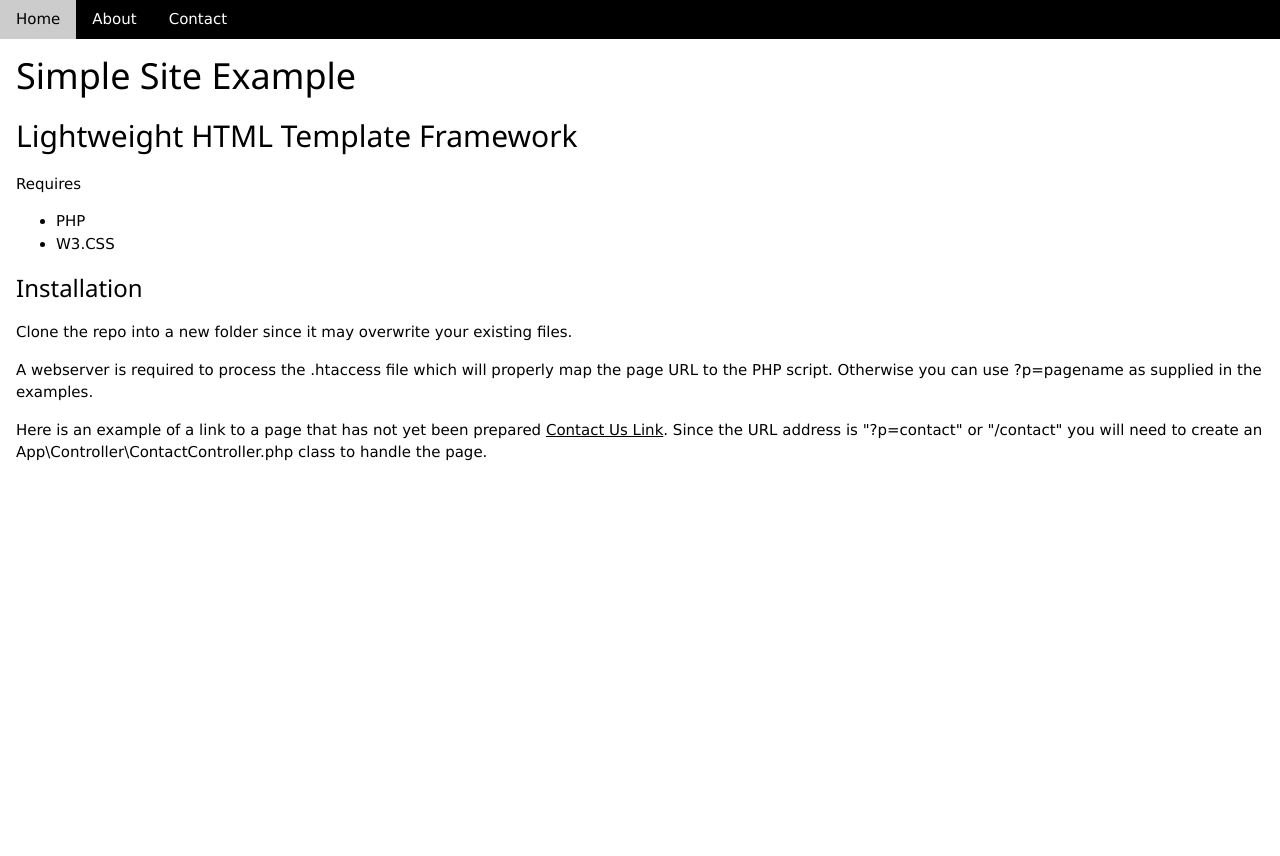
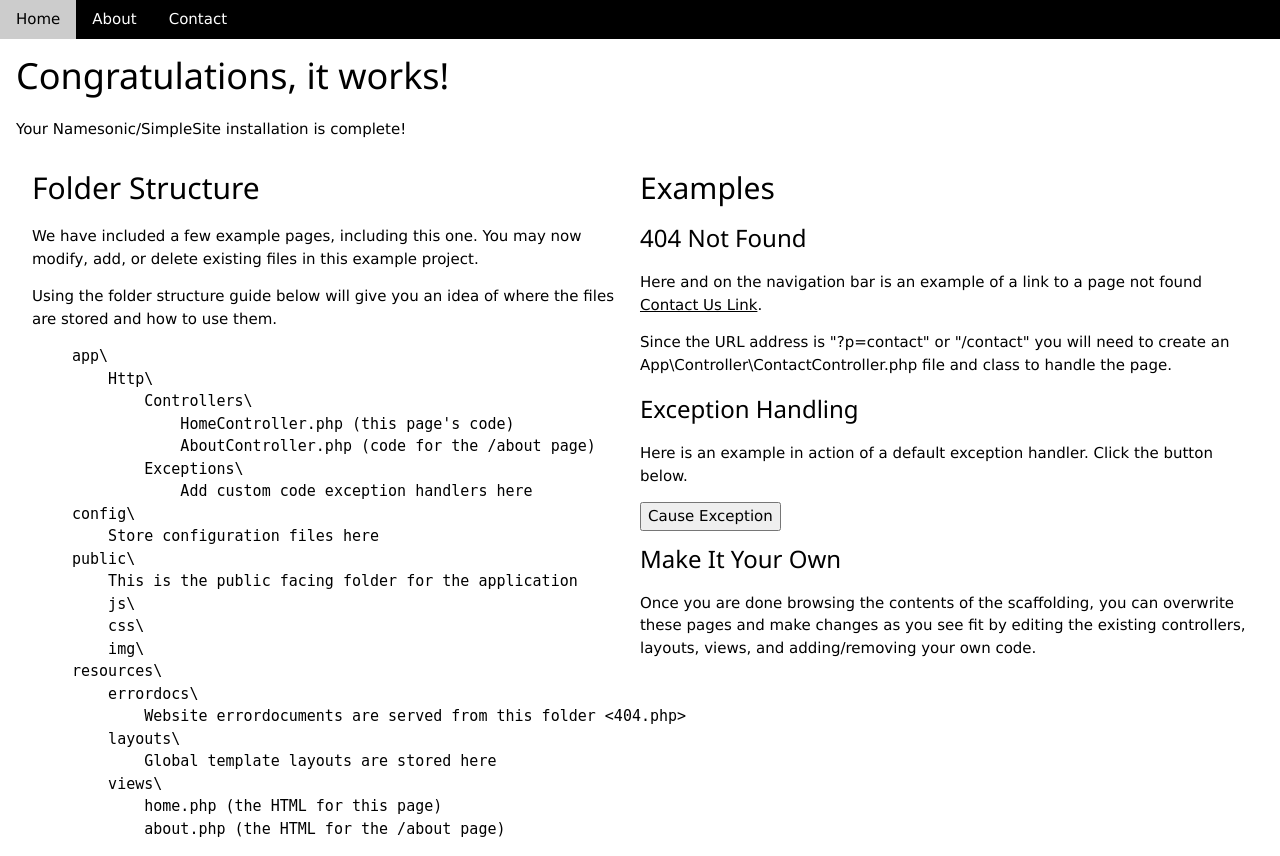
Before and after one commit to Namesonic/simple-site, a PHP site: page / in a window 1280 px wide. Before the commit the page ends 461 px from the top, so only its background shows below. Run offline with PHP 8.4, Linux system fonts and the light colour scheme.

Commit message:
Creates SimpleSite(Framework) namespace and refactors code into /src folder for eventual removal Improves example site layout and page content Adds Readme.md/homepage content

```diff
--- a/app/Http/Controllers/Controller.php
+++ b/app/Http/Controllers/Controller.php
@@ -2,9 +2,11 @@
 
 namespace App\Http\Controllers;
 
-class Controller {
-    private $controllerName;
+use SimpleSite\Http\Controllers\Controller as SimpleSiteController;
 
-    public function __construct() {
+class Controller extends SimpleSiteController{
+    public function __construct()
+    {
+        parent::__construct();
     }
 }
--- a/app/Http/Controllers/HomeController.php
+++ b/app/Http/Controllers/HomeController.php
@@ -2,7 +2,7 @@
 
 namespace App\Http\Controllers;
 
-use App\View\View;
+use SimpleSite\View\View;
 
 class HomeController extends Controller {
 
@@ -12,6 +12,10 @@ class HomeController extends Controller {
 
     public function handle(): View
     {
+        if (isset($_POST['exception'])) {
+            throw new \Exception('User wanted this');
+        }
+
         return view('home')->setTitle('Example', true);
     }
 }
--- a/app/Http/Exceptions/ExceptionHandler.php
+++ /dev/null
@@ -1,11 +0,0 @@
-<?php
-
-namespace App\Http\Exceptions;
-
-class ExceptionHandler {
-
-    public function handle(\Exception $e): void
-    {
-        print "<b>Caught Exception</b> > " . $e->getMessage();
-    }
-}
--- /dev/null
+++ b/app/Http/Exceptions/Handler.php
@@ -0,0 +1,12 @@
+<?php
+
+namespace App\Http\Exceptions;
+
+use SimpleSite\Http\Exceptions\Handler as SimpleSiteHandler;
+
+class Handler extends SimpleSiteHandler {
+    public function handle(\Exception $e):void {
+        // Remove parent call to handle exceptions yourself
+        parent::handle($e);
+    }
+}
--- a/app/Http/Kernel.php
+++ b/app/Http/Kernel.php
@@ -1,48 +1,11 @@
 <?php
 namespace App\Http;
 
-use App\View\Template;
-use App\View\View;
+use SimpleSite\Kernel as SimpleSiteKernel;
 
-class Kernel {
-
-    public function handle(): void
+class Kernel extends SimpleSiteKernel {
+    public function __construct()
     {
-        // Load the current page/controller
-        if (isset($_REQUEST['p'])) {
-            $page = $_REQUEST['p'];
-        } else {
-            $page = 'home';
-        }
-
-        if (preg_match('/^\w+$/', $page)) {
-            $controllerName = 'App\\Http\\Controllers\\' . ucfirst($page) . "Controller";
-
-            // Look for matching class?
-            if (class_exists("$controllerName")) {
-                $pageController = new $controllerName;
-
-                // Run the controller handle method
-                /** @var View $view */
-                $view = $pageController->handle();
-
-                // Load the prepared view / replace params
-                $view->load();
-                $view->replaceParams();
-
-                // Create a template with the prepared view
-                $template = new Template($view);
-
-                // Output the template
-                echo $template->render();
-            } else {
-                header("HTTP/1.0 404 Not Found");
-                print file_get_contents('../resources/errordocs/404.php');
-                // print "Requested page not found (Missing Controller $controllerName)";
-            }
-        } else {
-            header("HTTP/1.0 400 Bad Request");
-            print file_get_contents('../resources/errordocs/400.php');
-        }
+        parent::__construct(__NAMESPACE__);
     }
 }
--- a/composer.json
+++ b/composer.json
@@ -13,6 +13,9 @@
     "php": ">=8.1"
   },
   "autoload": {
-    "psr-4": {"App\\": "app/"}
+    "psr-4": {
+      "App\\": "app/",
+      "SimpleSite\\": "src/"
+    }
   }
 }
--- a/config/app.php
+++ b/config/app.php
@@ -1,15 +1,10 @@
 <?php
 
-use App\Http\Exceptions\ExceptionHandler;
-
-ini_set('display_errors', true);
-ini_set('display_startup_errors', true);
-error_reporting(E_ALL);
-
-const BASE_PATH = __DIR__;
-
-$handler = new ExceptionHandler();
-set_exception_handler([$handler, 'handle']);
+use App\Http\Exceptions\Handler;
 
 const SITE_NAME = 'SimpleSite';
 const SITE_DESCRIPTION = 'Small (m)VC PHP Framework';
+
+// Setup exception handler
+$handler = new Handler();
+set_exception_handler([$handler, 'handle']);
--- a/public/index.php
+++ b/public/index.php
@@ -1,7 +1,9 @@
 <?php
 
 use App\Http\Kernel;
-use App\View\View;
+use SimpleSite\View\View;
+
+session_start();
 
 require '../vendor/autoload.php';
 require '../config/app.php';
--- a/resources/views/about.php
+++ b/resources/views/about.php
@@ -7,14 +7,18 @@
         Variables should populate here from the controller:
     </p>
 
+    <form action="?p=about" method="post">
+
         <blockquote>
             <p>
                 Another: {{ another }}
             </p>
 
             <p>
-            Random Num: {{ random }}
+                Your Page Count: {{ random }} <button class="" name="reset">Reset Counter</button>
             </p>
         </blockquote>
 
+    </form>
+
 </div>
--- a/resources/views/home.php
+++ b/resources/views/home.php
@@ -1,30 +1,83 @@
 <div class="w3-container">
-    <h1>
-        Simple Site Example
-    </h1>
 
-    <h2>
-        Lightweight HTML Template Framework
-    </h2>
+    <h1>Congratulations, it works!</h1>
 
-    <p>
-        Requires
-    </p>
+    <p>Your Namesonic/SimpleSite installation is complete!</p>
 
-    <ul>
-        <li>PHP</li>
-        <li>W3.CSS</li>
-    </ul>
+    <div class="w3-container">
+        <div class="w3-row">
+            <div class="w3-half">
 
-    <h3>Installation</h3>
+                <h2>Folder Structure</h2>
 
-    <p>Clone the repo into a new folder since it may overwrite your existing files.</p>
+                <p>
+                    We have included a few example pages, including this one.  You may now modify, add, or delete
+                    existing files in this example project.
+                </p>
 
-    <p>
-        A webserver is required to process the .htaccess file which will properly map the page URL to the PHP script.  Otherwise you can use ?p=pagename as supplied in the examples.
-    </p>
+                <p>
+                    Using the folder structure guide below will give you an idea of where the files are stored and
+                    how to use them.
+                </p>
 
-    <p>
-        Here is an example of a link to a page that has not yet been prepared <a href="?p=contact">Contact Us Link</a>.  Since the URL address is "?p=contact" or "/contact" you will need to create an App\Controller\ContactController.php class to handle the page.
-    </p>
+                <blockquote>
+<pre>
+app\
+    Http\
+        Controllers\
+            HomeController.php (this page's code)
+            AboutController.php (code for the /about page)
+        Exceptions\
+            Add custom code exception handlers here
+config\
+    Store configuration files here
+public\
+    This is the public facing folder for the application
+    js\
+    css\
+    img\
+resources\
+    errordocs\
+        Website errordocuments are served from this folder <404.php>
+    layouts\
+        Global template layouts are stored here
+    views\
+        home.php (the HTML for this page)
+        about.php (the HTML for the /about page)
+</pre>
+                </blockquote>
+
+            </div>
+            <div class="w3-half">
+
+                <h2>Examples</h2>
+
+                <h3>404 Not Found</h3>
+                <p>
+                    Here and on the navigation bar is an example of a link to a page not found <a href="?p=contact">Contact Us Link</a>.
+                </p>
+
+                <p>
+                    Since the URL address is "?p=contact" or "/contact" you will need to create an App\Controller\ContactController.php file and class to handle the page.
+                </p>
+
+                <h3>Exception Handling</h3>
+
+                <p>
+                    Here is an example in action of a default exception handler.  Click the button below.
+                </p>
+
+                <form action="" method="post">
+                    <button name="exception" value="1">Cause Exception</button>
+                </form>
+
+                <h3>Make It Your Own</h3>
+
+                <p>
+                    Once you are done browsing the contents of the scaffolding,  you can overwrite these pages and make
+                    changes as you see fit by editing the existing controllers, layouts, views, and adding/removing your own code.
+                </p>
+            </div>
+        </div>
+    </div>
 </div>
--- /dev/null
+++ b/src/Http/Controllers/Controller.php
@@ -0,0 +1,7 @@
+<?php
+
+namespace SimpleSite\Http\Controllers;
+
+class Controller {
+    public function __construct() {}
+}
--- /dev/null
+++ b/src/Http/Exceptions/Handler.php
@@ -0,0 +1,16 @@
+<?php
+
+namespace SimpleSite\Http\Exceptions;
+
+class Handler {
+    public function handle(\Exception $e): void
+    {
+        print "<b>Uncaught Exception</b> > " . $e->getMessage() . "<br>";
+        print "<blockquote>";
+        print "<b>File:</b> " . $e->getFile() . " on line #{$e->getLine()}<br>";
+        print "<p><b>Trace:</b>";
+        print "<pre>{$e->getTraceAsString()}</pre>";
+        print "</p>";
+        print "</blockquote>";
+    }
+}
--- /dev/null
+++ b/src/Kernel.php
@@ -0,0 +1,58 @@
+<?php
+namespace SimpleSite;
+
+use SimpleSite\View\Template;
+use SimpleSite\View\View;
+
+class Kernel {
+
+    private string $namespace;
+
+    public function __construct($namespace)
+    {
+        !$namespace && die('Id like to know your namespace please');
+        $this->namespace = $namespace;
+
+        require (__DIR__ . '/bootstrap/index.php');
+    }
+
+    public function handle(): void
+    {
+        // Load the current page/controller
+        if (isset($_REQUEST['p'])) {
+            $page = $_REQUEST['p'];
+        } else {
+            $page = 'home';
+        }
+
+        if (preg_match('/^\w+$/', $page)) {
+            $controllerName = $this->namespace . '\\Controllers\\' . ucfirst($page) . "Controller";
+
+            // Look for matching class?
+            if (class_exists("$controllerName")) {
+                $pageController = new $controllerName;
+
+                // Run the controller handle method
+                /** @var View $view */
+                $view = $pageController->handle();
+
+                // Load the prepared view / replace params
+                $view->load();
+                $view->replaceParams();
+
+                // Create a template with the prepared view
+                $template = new Template($view);
+
+                // Output the template
+                echo $template->render();
+            } else {
+                header("HTTP/1.0 404 Not Found");
+                print file_get_contents('../resources/errordocs/404.php');
+                // print "Requested page not found (Missing Controller $controllerName)";
+            }
+        } else {
+            header("HTTP/1.0 400 Bad Request");
+            print file_get_contents('../resources/errordocs/400.php');
+        }
+    }
+}
--- a/app/View/Template.php
+++ b/src/View/Template.php
@@ -1,6 +1,6 @@
 <?php
 
-namespace App\View;
+namespace SimpleSite\View;
 
 class Template {
     const DEFAULT_TEMPLATE = 'public';
--- a/app/View/View.php
+++ b/src/View/View.php
@@ -1,6 +1,6 @@
 <?php
 
-namespace App\View;
+namespace SimpleSite\View;
 
 class View {
     private string $page = '';
--- /dev/null
+++ b/src/bootstrap/index.php
@@ -0,0 +1,6 @@
+<?php
+//
+//use SimpleSite\Http\Exceptions\Handler;
+//
+//$handler = new Handler();
+//set_exception_handler([$handler, 'handle']);
```
Also changed, not shown: app/Http/Controllers/AboutController.php (+15 -2 lines), README.md. Lines whose indentation alone changed are shown as unchanged.
